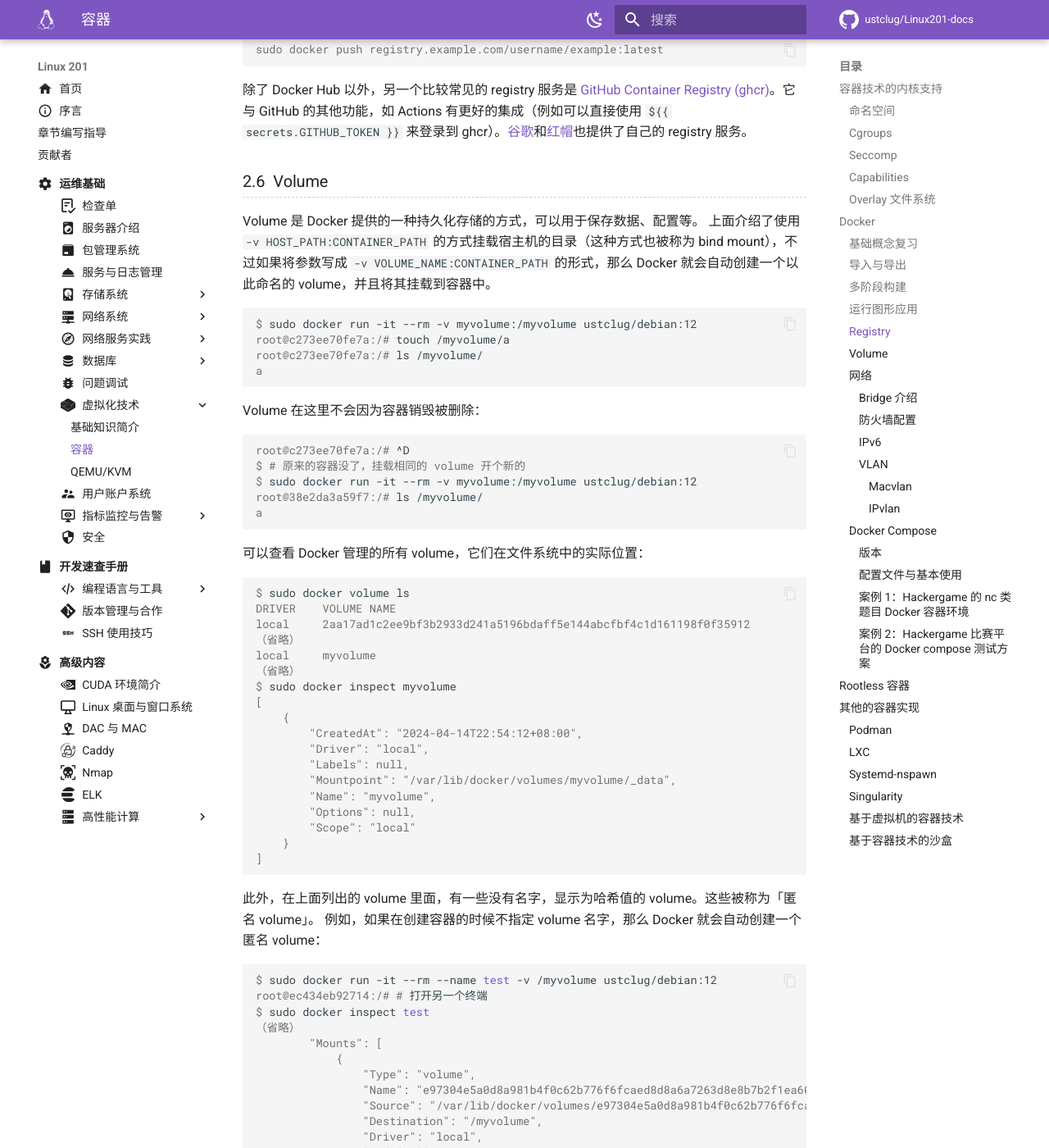
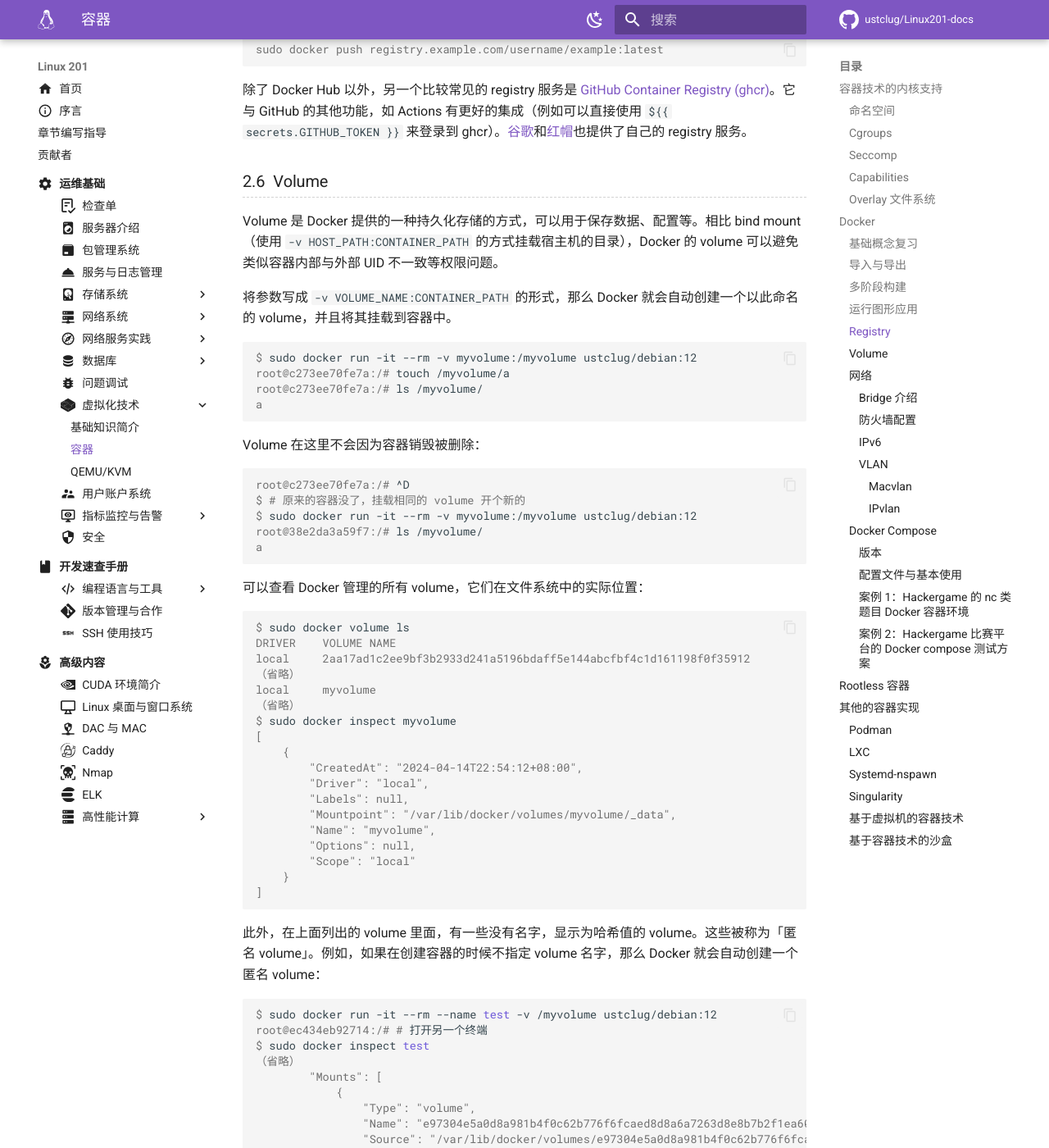
Before and after one commit to ustclug/Linux201-docs, an MkDocs documentation site: the page built from docs/ops/virtualization/container.md, in a window 1280 px wide and 1400 px high, scrolled down 16197 px. Shown: the whole window at 82% size. Built offline with MkDocs 1.6.1 and Material for MkDocs 9.7.7, drawn with Linux system fonts in a browser that asks for light colours; comment, search, counter and statistics services are not loaded; some of the changed text lies outside the part shown.

Commit message:
ops/container: update volume

````diff
--- a/docs/ops/virtualization/container.md
+++ b/docs/ops/virtualization/container.md
@@ -720,8 +720,9 @@
 
 ### Volume
 
-Volume 是 Docker 提供的一种持久化存储的方式，可以用于保存数据、配置等。
-上面介绍了使用 `-v HOST_PATH:CONTAINER_PATH` 的方式挂载宿主机的目录（这种方式也被称为 bind mount），不过如果将参数写成 `-v VOLUME_NAME:CONTAINER_PATH` 的形式，那么 Docker 就会自动创建一个以此命名的 volume，并且将其挂载到容器中。
+Volume 是 Docker 提供的一种持久化存储的方式，可以用于保存数据、配置等。相比 bind mount（使用 `-v HOST_PATH:CONTAINER_PATH` 的方式挂载宿主机的目录），Docker 的 volume 可以避免类似容器内部与外部 UID 不一致等权限问题。
+
+将参数写成 `-v VOLUME_NAME:CONTAINER_PATH` 的形式，那么 Docker 就会自动创建一个以此命名的 volume，并且将其挂载到容器中。
 
 ```console
 $ sudo docker run -it --rm -v myvolume:/myvolume ustclug/debian:12
@@ -763,8 +764,7 @@
 ]
 ```
 
-此外，在上面列出的 volume 里面，有一些没有名字，显示为哈希值的 volume。这些被称为「匿名 volume」。
-例如，如果在创建容器的时候不指定 volume 名字，那么 Docker 就会自动创建一个匿名 volume：
+此外，在上面列出的 volume 里面，有一些没有名字，显示为哈希值的 volume。这些被称为「匿名 volume」。例如，如果在创建容器的时候不指定 volume 名字，那么 Docker 就会自动创建一个匿名 volume：
 
 ```console
 $ sudo docker run -it --rm --name test -v /myvolume ustclug/debian:12
@@ -785,11 +785,9 @@
         ],
 ```
 
-如果在 `docker run` 时添加了 `--rm` 参数，那么匿名 volume 会在容器销毁时被删除。
-反之，手动 `docker rm` 一个容器时，它对应的匿名 volume 不会被删除。
-
-同时，Dockerfile 中也可以使用 `VOLUME` 指令声明 volume。如果用户在运行容器的时候没有指定 volume，那么 Docker 就会自动创建一个匿名 volume。
-一个例子是 [`mariadb` 容器镜像](https://hub.docker.com/layers/library/mariadb/lts/images/sha256-e0a092f10ea8a4c33e88b790606b68dab3d00e6b1ef417f6f5d8e825574e1fa6?context=explore)：
+如果在 `docker run` 时添加了 `--rm` 参数，那么匿名 volume 会在容器销毁时被删除。反之，手动 `docker rm` 一个容器时，它对应的匿名 volume 不会被删除。
+
+同时，Dockerfile 中也可以使用 `VOLUME` 指令声明 volume。如果用户在运行容器的时候没有指定 volume，那么 Docker 就会自动创建一个匿名 volume。一个例子是 [`mariadb` 容器镜像](https://hub.docker.com/layers/library/mariadb/lts/images/sha256-e0a092f10ea8a4c33e88b790606b68dab3d00e6b1ef417f6f5d8e825574e1fa6?context=explore)：
 
 ```dockerfile
 VOLUME [/var/lib/mysql]  # Layer 18
````
